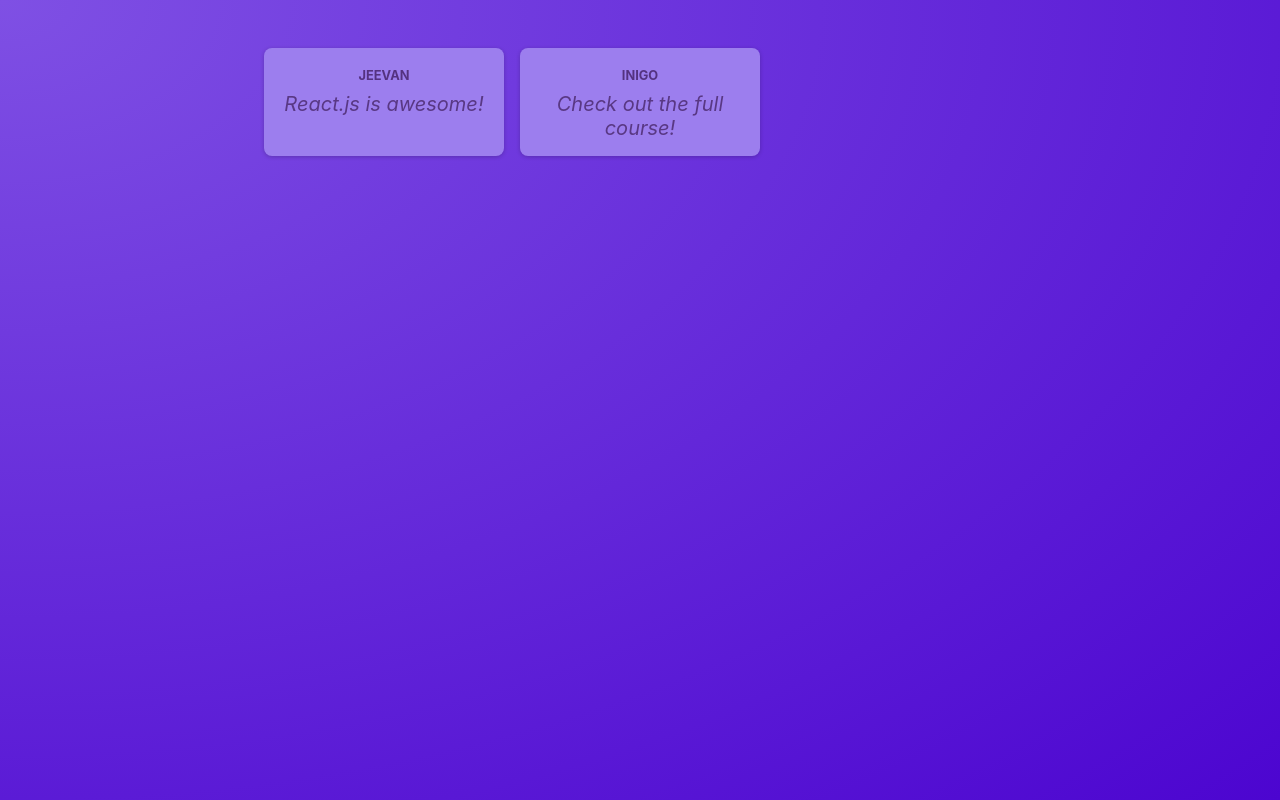
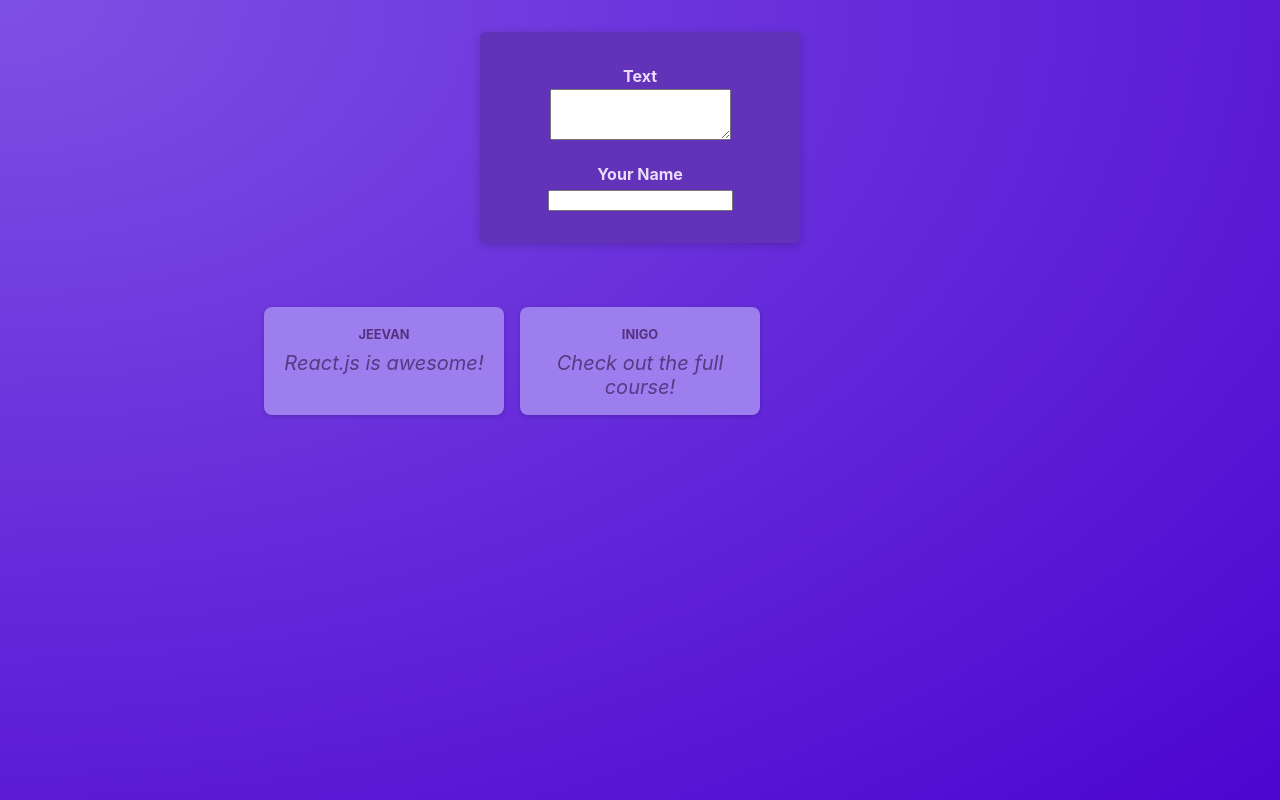
Before and after one commit to Inigojeevan/React-Posters, a React (Vite) app: page / in a window 1280 px wide. Built offline with nearby package versions, Linux system fonts and the light colour scheme.

Commit message:
fixed 2 form render

```diff
--- /dev/null
+++ b/src/components/NewPost.jsx
@@ -0,0 +1,18 @@
+import classes from "./NewPost.module.css";
+
+function NewPost() {
+  return (
+    <form className={classes.form}>
+      <p>
+        <label htmlFor="body">Text</label>
+        <textarea id="body" className="mytextarea" required rows={3} />
+      </p>
+      <p>
+        <label htmlFor="name">Your Name</label>
+        <input type="text" id="name" required />
+      </p>
+    </form>
+  );
+}
+
+export default NewPost;
--- /dev/null
+++ b/src/components/NewPost.module.css
@@ -0,0 +1,14 @@
+.form {
+  background-color: #6233b9;
+  padding: 1rem;
+  width: 20rem;
+  margin: 2rem auto;
+  border-radius: 6px;
+  box-shadow: 0 2px 8px rgba(0, 0, 0, 0.2);
+}
+.form label {
+  display: block;
+  margin-bottom: 0.05rem;
+  color: #eadbfb;
+  font-weight: bold;
+}
--- a/src/components/Post.jsx
+++ b/src/components/Post.jsx
@@ -1,4 +1,5 @@
 import classes from "./Post.module.css";
+import NewPost from "./NewPost";
 
 function Post(props) {
   return (
--- a/src/components/PostList.jsx
+++ b/src/components/PostList.jsx
@@ -1,12 +1,16 @@
+import NewPost from "./NewPost";
 import Post from "./Post";
 import classes from "./PostList.module.css";
 
 function PostList() {
   return (
-    <ul className={classes.posts}>
-      <Post author="Jeevan" body="React.js is awesome!" />
-      <Post author="Inigo" body="Check out the full course!" />
-    </ul>
+    <>
+      <NewPost />
+      <ul className={classes.posts}>
+        <Post author="Jeevan" body="React.js is awesome!" />
+        <Post author="Inigo" body="Check out the full course!" />
+      </ul>
+    </>
   );
 }
 
```
